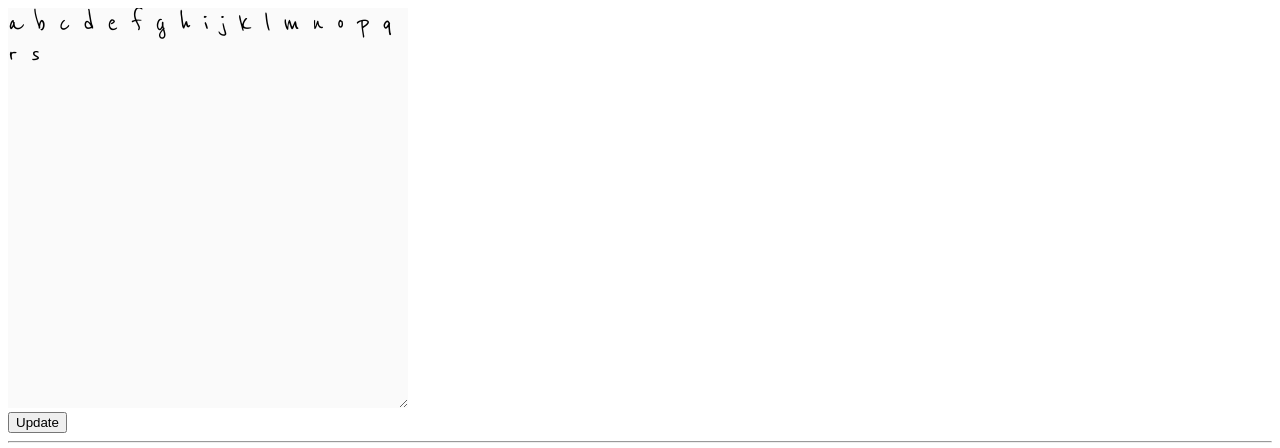
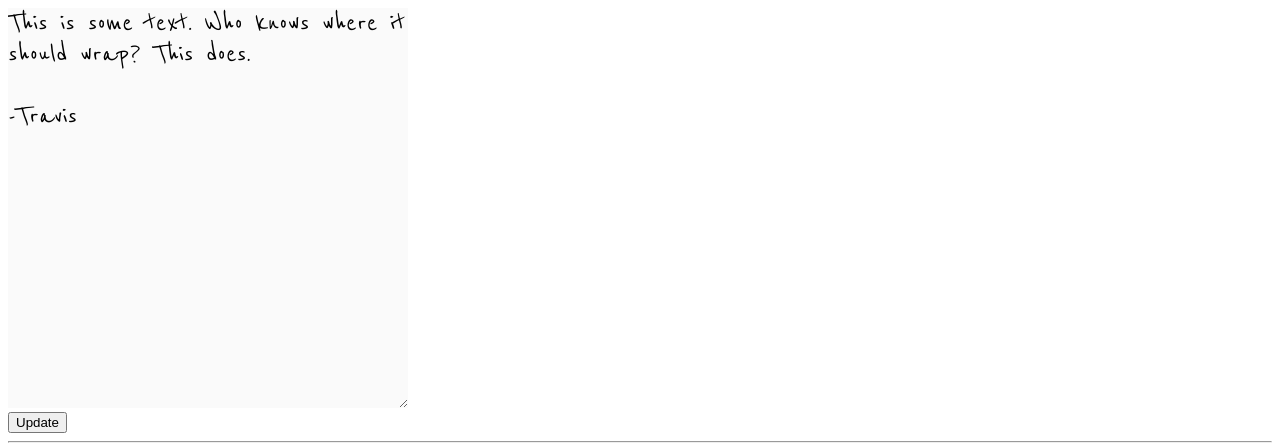
Before and after one commit to teewuane/textarea-linewraps, a plain HTML site: page index.html in a window 1280 px wide. Shown: the top 448 px of the page. Drawn offline with Linux system fonts and the light colour scheme.

Commit message:
couple more tweaks.

```diff
--- a/index.html
+++ b/index.html
@@ -15,7 +15,10 @@
 			margin: 0;
 			padding: 0;
 			font-family: 'Reenie Beanie';
-			font-size: 31px;" wrap="hard">a b c d e f g h i j k l m n o p q r s</textarea>
+			font-size: 31px;" wrap="hard">This is some text. Who knows where it should wrap? This does.
+
+-Travis
+</textarea>
 </div>
 
 	<div>
--- a/textarea-linewraps.js
+++ b/textarea-linewraps.js
@@ -23,7 +23,6 @@ function calculateWraps(t) {
 	}
 
 	function placeOffScreen(element) {
-		return;
 		element.style.position = "fixed";
 		element.style.left = "-100000px";
 	}
```
